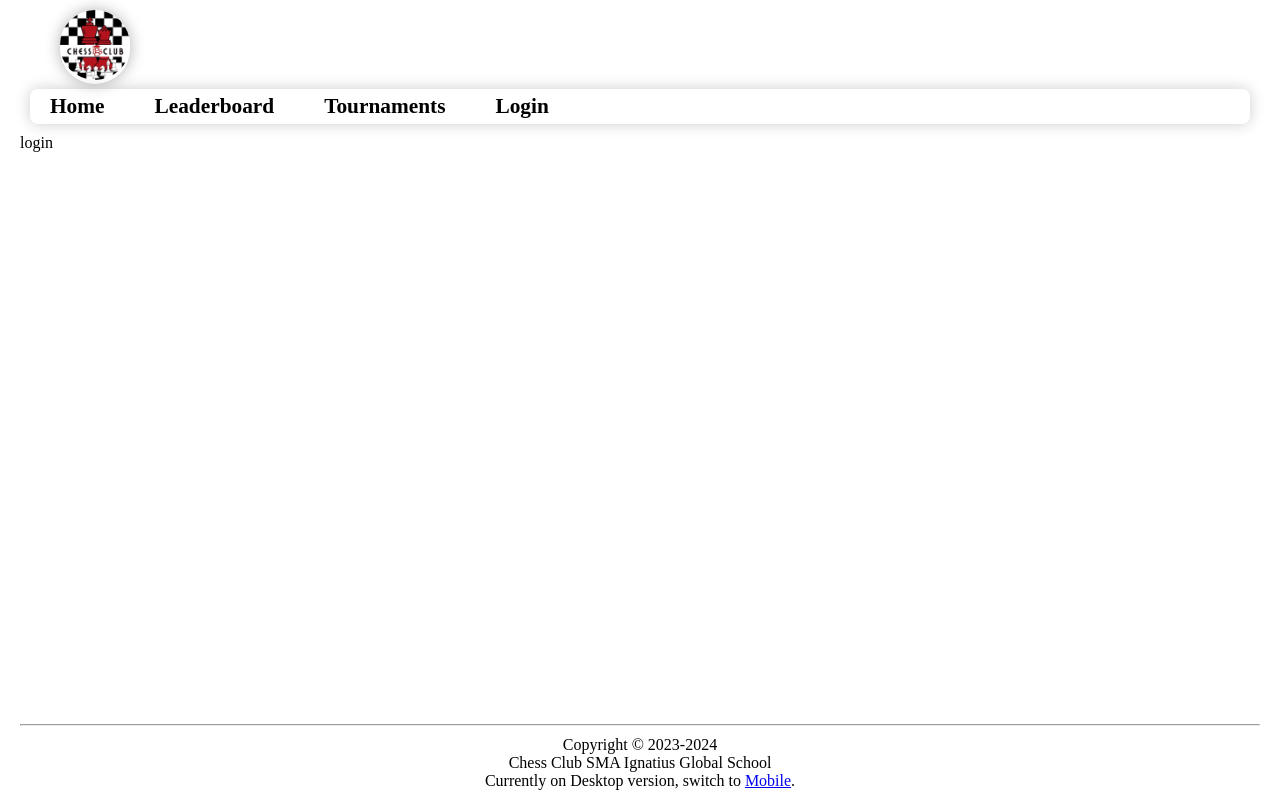
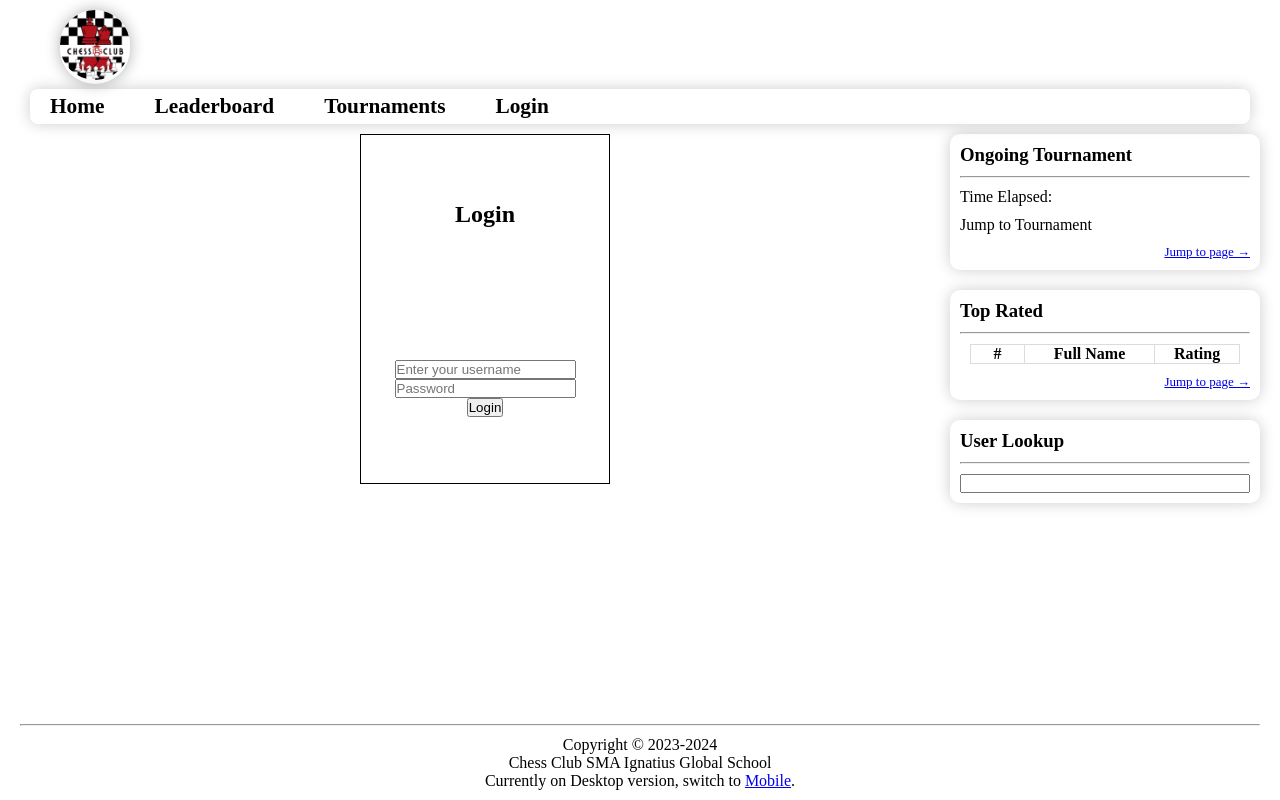
Before and after one commit to chessclubigs/Projek, a Flask app: page /login in a window 1280 px wide. Run offline with Flask 3, Linux system fonts and the light colour scheme; lists and menus that the app fills with data are empty.

Commit message:
moved aside to comonents folder, added forms, added login

```diff
--- a/app.py
+++ b/app.py
@@ -1,4 +1,4 @@
-from website import create_app
+from website import create_app, db
 from dotenv import load_dotenv
 import os
 
@@ -9,6 +9,8 @@ def main():
     DEBUG = os.environ.get("FLASK_DEBUG")
     HOST = os.environ.get("HOST")
     app = create_app()
+    with app.app_context():
+        db.create_all()
     app.run(host=HOST, port=PORT, debug=DEBUG)
 
 if __name__ == "__main__":
--- /dev/null
+++ b/website/forms/auth.py
@@ -0,0 +1,8 @@
+from flask_wtf import FlaskForm
+from wtforms import StringField, SubmitField, PasswordField
+from wtforms.validators import DataRequired
+
+class LoginForm(FlaskForm):
+    username = StringField("Username", validators=[DataRequired()], render_kw={"placeholder": "Enter your username"})
+    password = PasswordField("Password", validators=[DataRequired()], render_kw={"placeholder": "Password"})
+    submit = SubmitField("Login")
--- a/website/routes/auth.py
+++ b/website/routes/auth.py
@@ -1,14 +1,31 @@
-from flask import Blueprint, render_template, flash, redirect, url_for
-from flask_login import logout_user
+from flask import Blueprint, render_template, redirect, url_for
+from flask_login import current_user, login_user, logout_user
+
+from website.forms.auth import LoginForm
+from website.models import User
 
 auth = Blueprint("auth", __name__)
 
-@auth.route("/login")
+@auth.route("/login", methods=["GET", "POST"])
 def login():
-    return render_template("login.html", title="Login")
+    if current_user.is_authenticated:
+        return redirect(url_for("views.index"))
+
+    form = LoginForm()
+
+    if form.validate_on_submit():
+        username = form.username.data
+        password = form.password.data
+
+        user = User.query.filter_by(username=username).first()
+        if user and password == user.password:
+            login_user(user)
+            return redirect(url_for("views.index"))
+        return redirect(url_for("auth.login"))
+
+    return render_template("login.html", title="Login", form=form)
 
 @auth.route("/logout")
 def logout():
     logout_user()
-    flash("Successfully logged out.", "success")
     return redirect(url_for("auth.login"))
--- a/website/routes/views.py
+++ b/website/routes/views.py
@@ -7,7 +7,7 @@ views = Blueprint("views", __name__)
 
 @views.route("/")
 def index():
-    members = Member.query.order_by(Member.rating.desc()).limit(10)
+    members = Member.query.order_by(Member.rating.desc()).limit(5)
     return render_template("index.html", members=members)
 
 @views.route("/leaderboard")
--- a/website/static/style.css
+++ b/website/static/style.css
@@ -94,6 +94,11 @@ main aside {
 	gap: 10px;
 }
 
+.jump-to-page {
+	font-size: small;
+	text-align: right;
+}
+
 table {
 	margin-left: 10px;
 	width: calc(100% - 20px);
@@ -108,3 +113,15 @@ th {
 table, th, td {
 	border: 1px solid gainsboro;
 }
+
+.form-container {
+	margin: auto;
+	width: 250px;
+	height: 350px;
+	border: 1px solid black;
+	text-align: center;
+	display: flex;
+	flex-direction: column;
+	justify-content: space-around;
+	align-items: center;
+}
--- a/website/templates/base.html
+++ b/website/templates/base.html
@@ -26,8 +26,14 @@
         {% endwith %}
     </div>
     {% include "components/header.html" %}
+    {% if username %}
+        {{ username }}
+    {% endif %}
     <main>
-        {% block content %}{% endblock %}
+        <section>
+            {% block content %}{% endblock %}
+        </section>
+        {% include "components/aside.html" %}
     </main>
     <hr>
     {% include "components/footer.html" %}
--- /dev/null
+++ b/website/templates/components/aside.html
@@ -0,0 +1,39 @@
+<aside>
+    <div class="ongoing-tournament side-card">
+        <h3>Ongoing Tournament</h3>
+        <hr>
+        <p>Time Elapsed: </p>
+        <p>Jump to Tournament</p>
+        <a href="{{ url_for('views.tournaments') }}" class="jump-to-page">Jump to page &rightarrow;</a>
+    </div>
+    <div class="small-leaderboard-container side-card">
+        <h3>Top Rated</h3>
+        <hr>
+        <table>
+            <thead>
+                <tr>
+                    <th>#</th>
+                    <th>Full Name</th>
+                    <th>Rating</th>
+                </tr>
+            </thead>
+            <tbody>
+                {% set index = namespace(value=0) %}
+                {% for member in members %}
+                    {% set index.value = index.value + 1 %}
+                    <tr>
+                        <td>{{ index.value }}</td>
+                        <td>{{ member.full_name }}</td>
+                        <td>{{ member.rating }}</td>
+                    </tr>
+                {% endfor %}
+            </tbody>
+        </table>
+        <a href="{{ url_for('views.leaderboard') }}" class="jump-to-page">Jump to page &rightarrow;</a>
+    </div>
+    <div class="user-lookup side-card">
+        <h3>User Lookup</h3>
+        <hr>
+        <input type="text">
+    </div>
+</aside>
--- a/website/templates/leaderboard.html
+++ b/website/templates/leaderboard.html
@@ -1,4 +1,4 @@
-{% extends 'base.html' %}
+{% extends "base.html" %}
 
 {% block content %}
     leaderboard
--- a/website/templates/login.html
+++ b/website/templates/login.html
@@ -1,5 +1,27 @@
-{% extends 'base.html' %}
+{% extends "base.html" %}
 
 {% block content %}
-    login
+    <div class="form-container">
+        <h1>Login</h1>
+        <form action="" method="post">
+            {{ form.hidden_tag() }}
+            <div class="form-group">
+                {{ form.username() }}
+                {% for error in form.username.errors %}
+                    <span>{{ error }}</span>
+                {% endfor %}
+            </div>
+
+            <div class="form-group">
+                {{ form.password() }}
+                {% for error in form.password.errors %}
+                    <span>{{ error }}</span>
+                {% endfor %}
+            </div>
+
+            <div class="form-group">
+                {{ form.submit() }}
+            </div>
+        </form>
+    </div>
 {% endblock content %}
--- a/website/templates/profile.html
+++ b/website/templates/profile.html
@@ -1,4 +1,4 @@
-{% extends 'base.html' %}
+{% extends "base.html" %}
 
 {% block content %}
     profile
--- a/website/templates/tournaments.html
+++ b/website/templates/tournaments.html
@@ -1,4 +1,4 @@
-{% extends 'base.html' %}
+{% extends "base.html" %}
 
 {% block content %}
     tournaments
```
Also changed, not shown: website/forms/profiles.py (added, +9 -0 lines), website/forms/tournaments.py (added, +13 -0 lines), website/models.py (+5 -5 lines), website/templates/index.html (+3 -42 lines).
